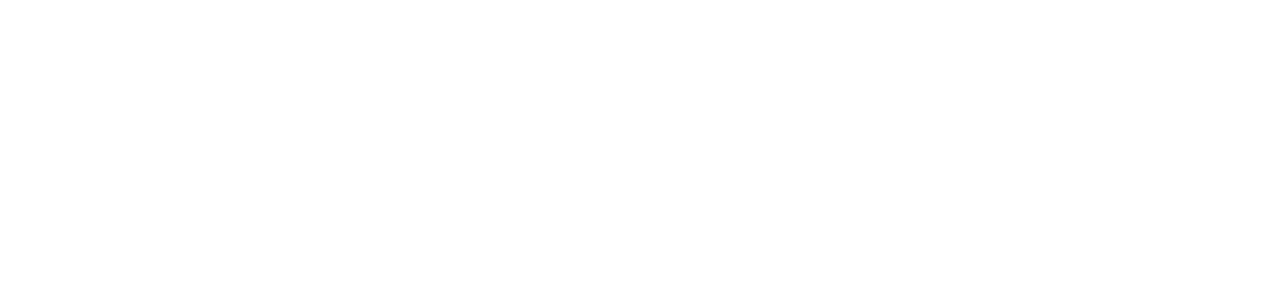
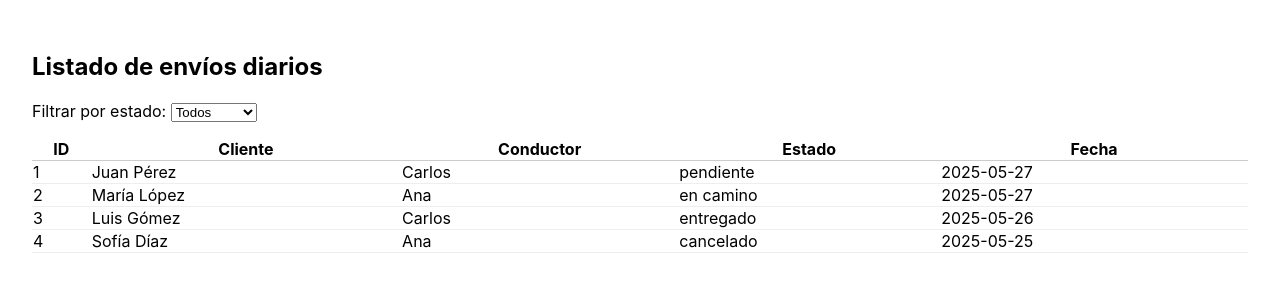
Before and after one commit to CapitanCigarro/Proyecto-Dise-o-software, a React (Create React App) app in the folder web-admin/: page /envios in a window 1280 px wide. Before the commit this address had no page. Shown: the top 300 px of the page. Built offline with nearby package versions, Linux system fonts and the light colour scheme; sample sign-in values are in the browser's storage.

Commit message:
feat: created Envios.tsx to gather information about the shipments

```diff
--- a/web-admin/src/App.tsx
+++ b/web-admin/src/App.tsx
@@ -4,6 +4,7 @@
 import Dashboard from './pages/Dashboard';
 import PrivateRoute from './components/PrivateRoute';
 import { AuthProvider, useAuth } from './context/AuthContext';
+import Envios from './pages/Envios';
 
 function AppRoutes() {
   const { userToken } = useAuth();
@@ -20,10 +21,19 @@
           </PrivateRoute>
         }
       />
+      <Route
+        path="/envios"
+        element={
+          <PrivateRoute requiredRole="admin">
+            <Envios />
+          </PrivateRoute>
+        }
+      />
       <Route path="/no-autorizado" element={<div>Acceso denegado: solo administradores pueden ingresar</div>} />
     </Routes>
   );
 }
+
 
 function App() {
   return (
--- a/web-admin/src/components/PrivateRoute.tsx
+++ b/web-admin/src/components/PrivateRoute.tsx
@@ -1,5 +1,3 @@
-// components/PrivateRoute.tsx
-
 import React from 'react';
 import { Navigate } from 'react-router-dom';
 import { useAuth } from '../context/AuthContext';
--- a/web-admin/src/pages/Dashboard.tsx
+++ b/web-admin/src/pages/Dashboard.tsx
@@ -1,13 +1,26 @@
 import React from 'react';
 import { useAuth } from '../context/AuthContext';
+import { useNavigate } from 'react-router-dom';
 
 const Dashboard = () => {
   const { logout } = useAuth();
+  const navigate = useNavigate();
+
+  const handleIrAEnvios = () => {
+    navigate('/envios');
+  };
 
   return (
     <div style={{ padding: '2rem' }}>
       <h1>Bienvenido al Panel de Administración</h1>
       <p>Aquí irán las métricas y opciones administrativas.</p>
+
+      <button
+        onClick={handleIrAEnvios}
+        style={{ marginTop: '1rem', padding: '0.5rem 1rem', cursor: 'pointer' }}
+      >
+        Ver listado de envíos diarios
+      </button>
 
       <button
         onClick={logout}
--- /dev/null
+++ b/web-admin/src/pages/Envios.tsx
@@ -0,0 +1,75 @@
+import React, { useState } from 'react';
+
+interface Envio {
+  id: number;
+  cliente: string;
+  conductor: string;
+  estado: 'pendiente' | 'en camino' | 'entregado' | 'cancelado';
+  fecha: string; // ISO string o formato simple
+}
+
+const datosMock: Envio[] = [
+  { id: 1, cliente: 'Juan Pérez', conductor: 'Carlos', estado: 'pendiente', fecha: '2025-05-27' },
+  { id: 2, cliente: 'María López', conductor: 'Ana', estado: 'en camino', fecha: '2025-05-27' },
+  { id: 3, cliente: 'Luis Gómez', conductor: 'Carlos', estado: 'entregado', fecha: '2025-05-26' },
+  { id: 4, cliente: 'Sofía Díaz', conductor: 'Ana', estado: 'cancelado', fecha: '2025-05-25' },
+];
+
+const estados = ['todos', 'pendiente', 'en camino', 'entregado', 'cancelado'];
+
+const Envios = () => {
+  const [filtroEstado, setFiltroEstado] = useState<string>('todos');
+
+  const enviosFiltrados = filtroEstado === 'todos'
+    ? datosMock
+    : datosMock.filter(envio => envio.estado === filtroEstado);
+
+  return (
+    <div style={{ padding: '2rem' }}>
+      <h2>Listado de envíos diarios</h2>
+
+      <label>
+        Filtrar por estado:{' '}
+        <select value={filtroEstado} onChange={e => setFiltroEstado(e.target.value)}>
+          {estados.map(estado => (
+            <option key={estado} value={estado}>
+              {estado.charAt(0).toUpperCase() + estado.slice(1)}
+            </option>
+          ))}
+        </select>
+      </label>
+
+      <table style={{ width: '100%', marginTop: '1rem', borderCollapse: 'collapse' }}>
+        <thead>
+          <tr>
+            <th style={{ borderBottom: '1px solid #ccc' }}>ID</th>
+            <th style={{ borderBottom: '1px solid #ccc' }}>Cliente</th>
+            <th style={{ borderBottom: '1px solid #ccc' }}>Conductor</th>
+            <th style={{ borderBottom: '1px solid #ccc' }}>Estado</th>
+            <th style={{ borderBottom: '1px solid #ccc' }}>Fecha</th>
+          </tr>
+        </thead>
+        <tbody>
+          {enviosFiltrados.map(envio => (
+            <tr key={envio.id} style={{ borderBottom: '1px solid #eee' }}>
+              <td>{envio.id}</td>
+              <td>{envio.cliente}</td>
+              <td>{envio.conductor}</td>
+              <td>{envio.estado}</td>
+              <td>{envio.fecha}</td>
+            </tr>
+          ))}
+          {enviosFiltrados.length === 0 && (
+            <tr>
+              <td colSpan={5} style={{ textAlign: 'center', padding: '1rem' }}>
+                No hay envíos para mostrar
+              </td>
+            </tr>
+          )}
+        </tbody>
+      </table>
+    </div>
+  );
+};
+
+export default Envios;
```
